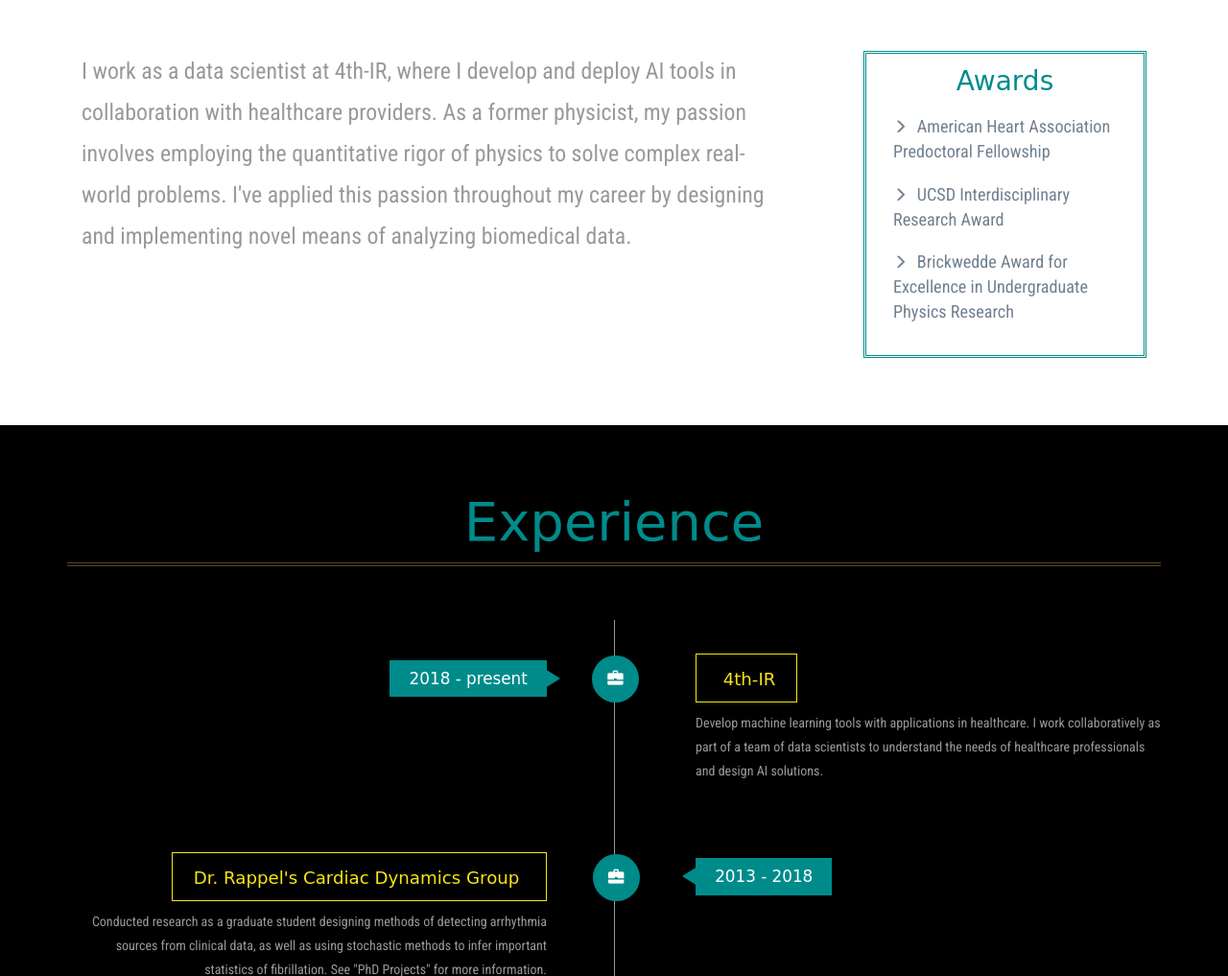
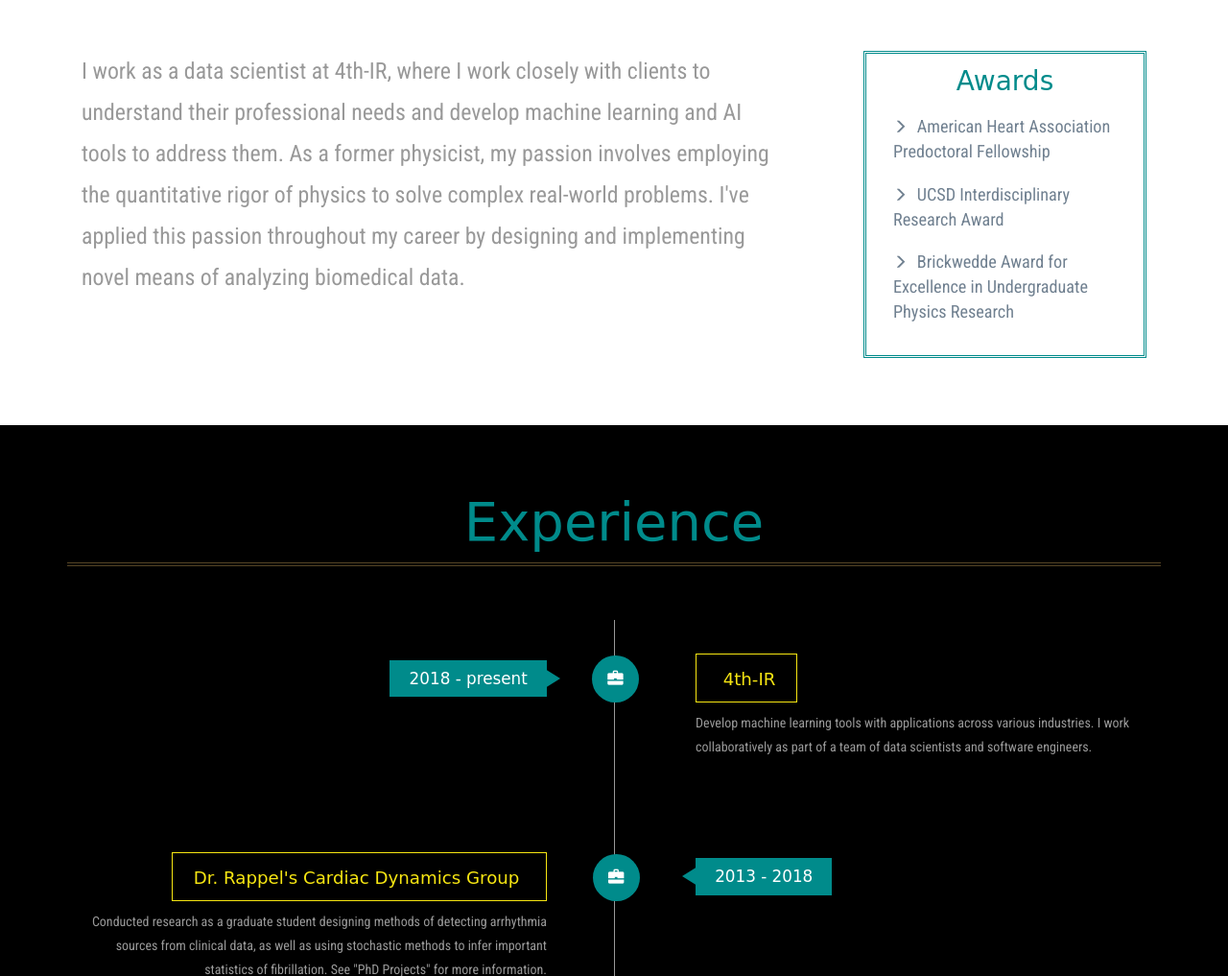
Before and after one commit to dvidmar/dvidmar.github.io, a plain HTML site: page index.html in a window 1280 px wide. Shown: the part 621-1638 px from the top of the page at 96% size. Drawn offline with Linux system fonts and the light colour scheme; a web font is replaced by a local one.

Commit message:
Update index.html

```diff
--- a/index.html
+++ b/index.html
@@ -56,7 +56,7 @@ License URL: http://creativecommons.org/licenses/by/3.0/
 						<li>
 							<ul class="address-text">
 								<li><b>E-MAIL </b></li>
-								<li><a href="mailto:dmv156@gmail.com"> dmv156@gmail.com</a></li>
+								<li><a href="mailto:dvidmar.dev@gmail.com"> dmv156@gmail.com</a></li>
 							</ul>
 						</li>
 						<li>
@@ -108,7 +108,7 @@ License URL: http://creativecommons.org/licenses/by/3.0/
 		<div class="container">
 			<h3 class="title"> About Me</h3>
 			<div class="col-md-8 about-left">
-				<p style = "font-size: 1.7em;"> I work as a data scientist at 4th-IR, where I develop and deploy AI tools in collaboration with healthcare providers.
+				<p style = "font-size: 1.7em;"> I work as a data scientist at 4th-IR, where I work closely with clients to understand their professional needs and develop machine learning and AI tools to address them.
 				As a former physicist, my passion involves employing the quantitative rigor of physics to solve complex real-world problems.
 				I've applied this passion throughout my career by designing and implementing novel means of analyzing biomedical data.
 			 </p>
@@ -137,8 +137,7 @@ License URL: http://creativecommons.org/licenses/by/3.0/
 				</div>
 				<div class="col-md-6 work-right work-right2">
 					<h5><span class="glyphicon glyphicon-briefcase"> </span> <a href="https://www.4th-ir.com/" target="_blank"> 4th-IR </a></h5>
-					<p>Develop machine learning tools with applications in healthcare. I work collaboratively as part of a team of data scientists to
-						understand the needs of healthcare professionals and design AI solutions.
+					<p>Develop machine learning tools with applications across various industries. I work collaboratively as part of a team of data scientists and software engineers.
 					</p>
 				</div>
 				<div class="clearfix"> </div>
```
